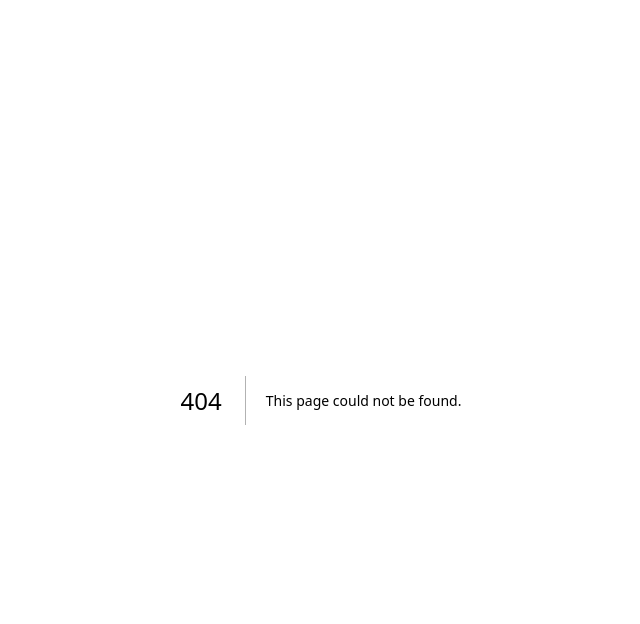
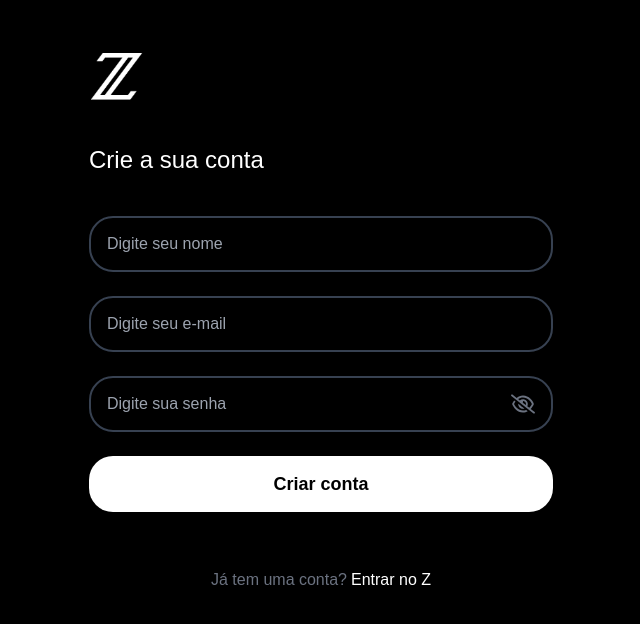
Before and after one commit to LucasAlvaresA/Z, a Next.js app: page /signup in a window 1280 px wide. Before the commit this address had no page. Shown: the top 624 px of the page, without its empty margins (319-959 px from the left). Built offline with nearby package versions, Linux system fonts and the light colour scheme.

Commit message:
feat: create signUp page and signUp form component

```diff
--- /dev/null
+++ b/src/app/(auth)/signup/page.tsx
@@ -0,0 +1,21 @@
+import { SignUpForm } from "@/components/auth/signup-form";
+import { Logo } from "@/components/ui/logo";
+import Link from "next/link";
+
+export default function Page() {
+    return (
+        <div className="max-w-lg mx-auto mt-12 px-6">
+            <Logo size={56} />
+            <h1 className="mt-10 text-2xl">Crie a sua conta</h1>
+            <div className="mt-10 mb-14 flex flex-col gap-6">
+                <SignUpForm />
+            </div>
+            <div className="flex flex-col justify-center items-center gap-1 md:flex-row">
+                <div className="text-gray-500">Já tem uma conta?</div>
+                <Link href="/signin" className="hover:underline">
+                    Entrar no Z
+                </Link>
+            </div>
+        </div>
+    );
+}
--- /dev/null
+++ b/src/components/auth/signup-form.tsx
@@ -0,0 +1,39 @@
+"use client";
+
+import { useRouter } from "next/navigation";
+import { useState } from "react";
+import { Input } from "../ui/input";
+import { Button } from "../ui/button";
+
+export const SignUpForm = () => {
+    const router = useRouter();
+    const [nameField, setNameField] = useState("");
+    const [emailField, setEmailField] = useState("");
+    const [passwordField, setPasswordField] = useState("");
+
+    const handleEnterButton = () => {
+        router.replace("/home");
+    };
+
+    return (
+        <>
+            <Input
+                placeholder="Digite seu nome"
+                value={nameField}
+                onChange={(text) => setNameField(text)}
+            />
+            <Input
+                placeholder="Digite seu e-mail"
+                value={emailField}
+                onChange={(text) => setEmailField(text)}
+            />
+            <Input
+                placeholder="Digite sua senha"
+                value={passwordField}
+                onChange={(text) => setPasswordField(text)}
+                password
+            />
+            <Button onClick={handleEnterButton} label="Criar conta" size={1} />
+        </>
+    );
+};
```
